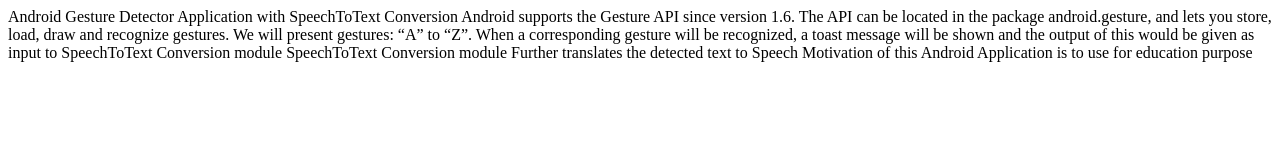
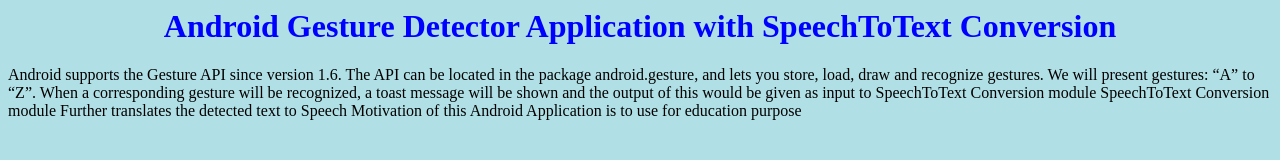
Before and after one commit to srishtiraj/gesturedetetctapp, a plain HTML site: page home.html in a window 1280 px wide. Drawn offline with Linux system fonts and the light colour scheme.

Commit message:
Update home.html

```diff
--- a/home.html
+++ b/home.html
@@ -1,10 +1,17 @@
 <html>
+<head>
 <title>
   Android Gesture Detector Application
 </title>
+<style>
+  body {background-color: powderblue;}
+h1   {color: blue;}
+
+</style>
+</head>
 <body>
-Android Gesture Detector Application with SpeechToText Conversion
-
+<h1><center> Android Gesture Detector Application with SpeechToText Conversion </center></h1>
+<p>
 Android supports the Gesture API since version 1.6. The API can be located in the package android.gesture, and lets you store, load, draw and recognize gestures.
 
 We will present gestures: “A” to “Z”. When a corresponding gesture will be recognized, a toast message will be shown and the output of this would be given as input to SpeechToText Conversion module
@@ -12,5 +19,6 @@ We will present gestures: “A” to “Z”. When a corresponding gesture will
 SpeechToText Conversion module Further translates the detected text to Speech
 
 Motivation of this Android Application is to use for education purpose
+</p>
 </body>
 </html>
```
